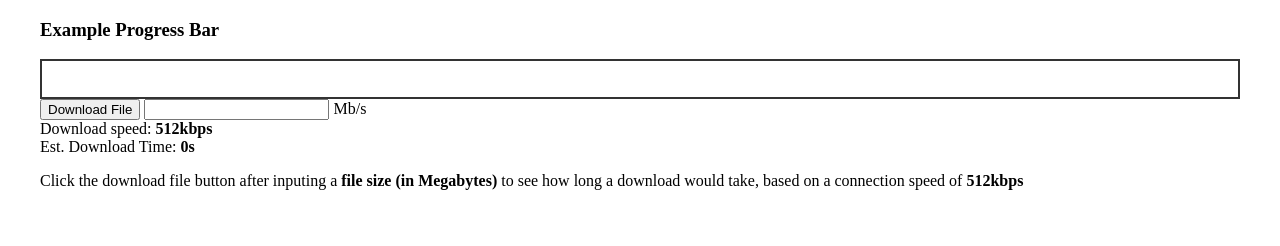
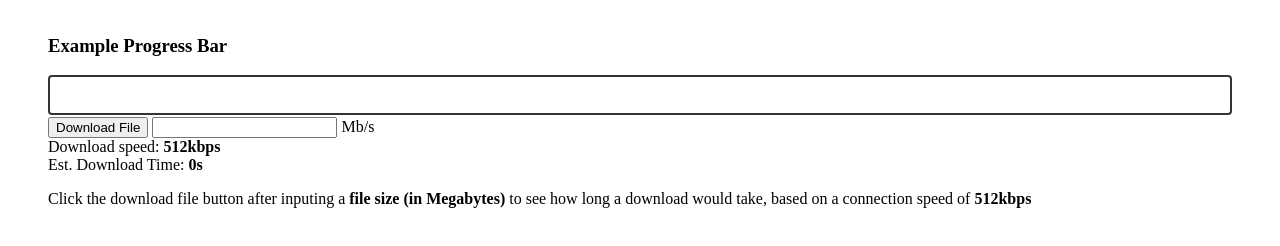
Before and after one commit to Aaron-RN/JavaScript-ProgressBar, a plain HTML site: page index.html in a window 1280 px wide. Drawn offline with Linux system fonts and the light colour scheme.

Commit message:
Update index.html
Added padding on body element and margin-bottom on progressBarContainer class

```diff
--- a/index.html
+++ b/index.html
@@ -15,11 +15,14 @@
     max-width: 1200px;
     margin-left: auto;
     margin-right: auto;
+    padding: 8px;
   }
   .progressBarContainer {
     width: 100%;
     height: 40px;
     border: 2px solid #333;
+    border-radius: 4px;
+    margin-bottom: 2px;
   }
   .progressBar {
     background-color: cadetblue;
```
